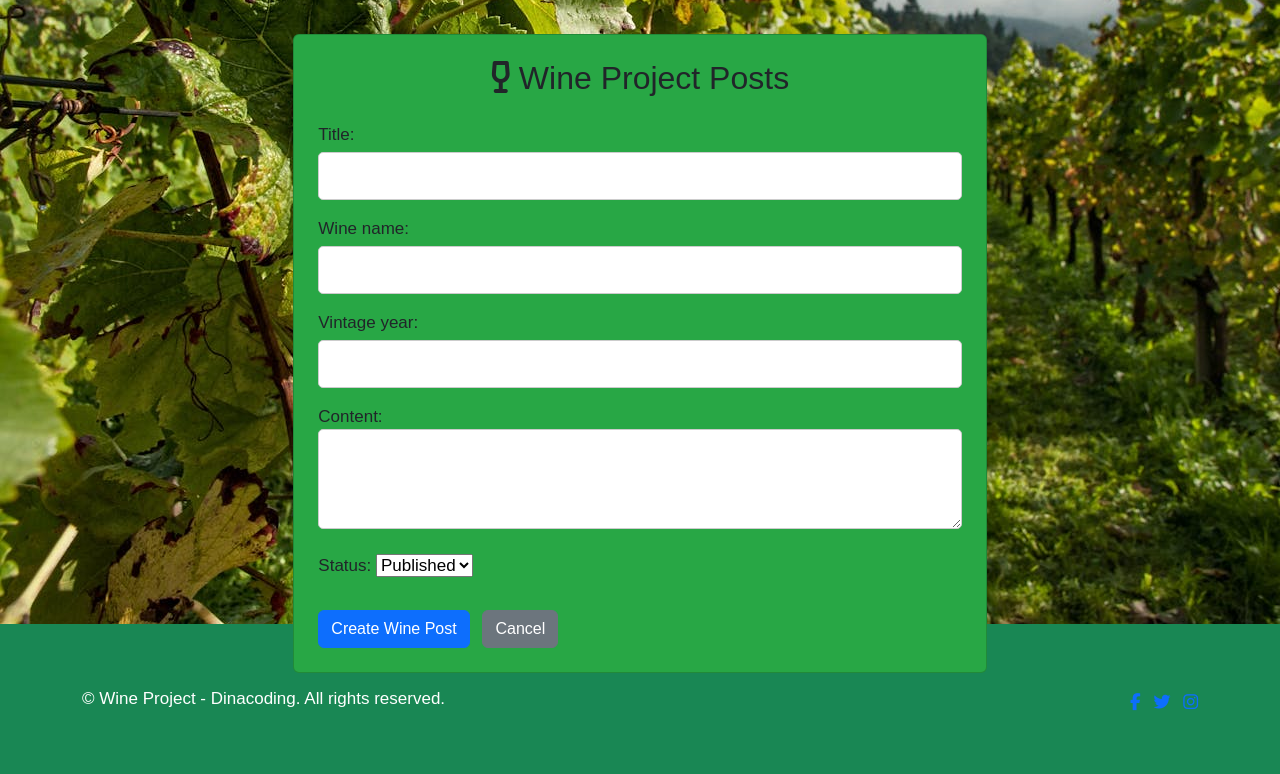
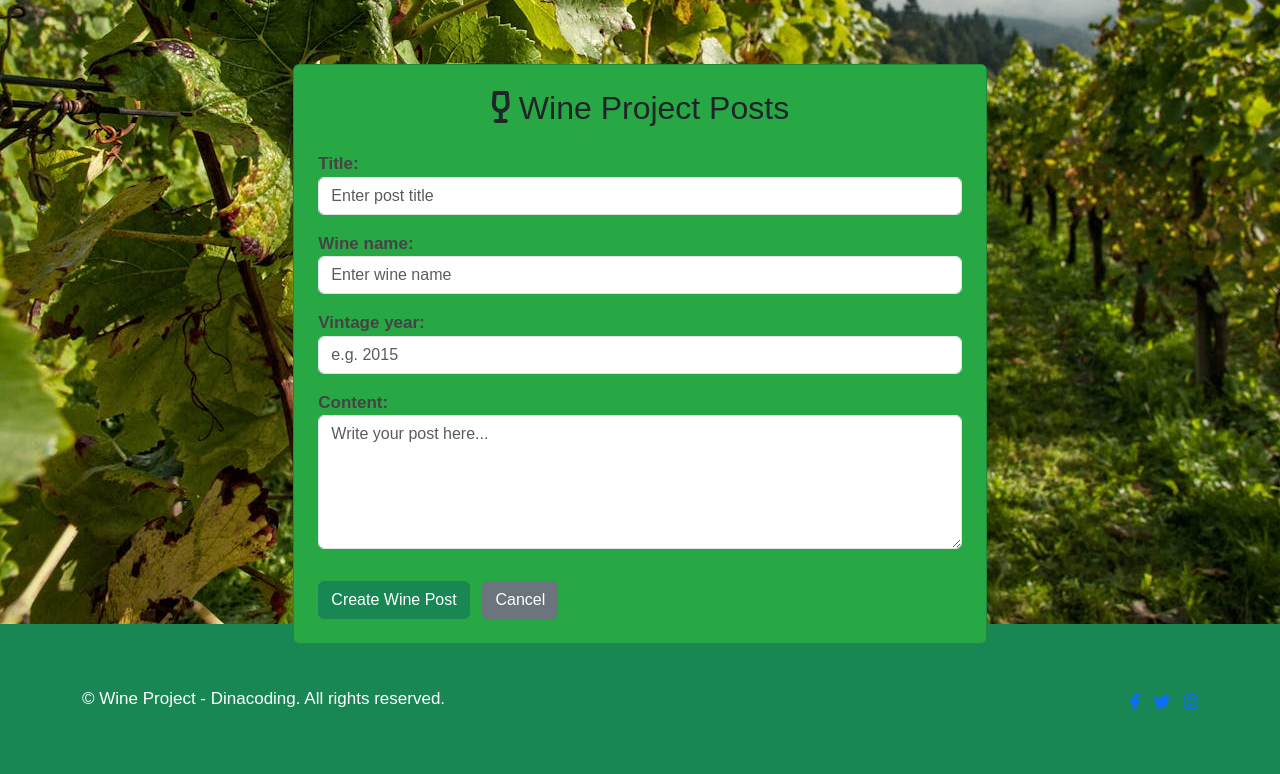
Before and after one commit to Dinacoding/wine_project, a Django app: template wine_app/templates/wine_app/post_form.html in a window 1280 px wide. Shown: the part 203-977 px from the top of the page. Run offline with Django 5.2, Linux system fonts and the light colour scheme; the template is opened without the code that fills it: values that come from a table or form of the project are taken from there, others are empty; parts of the project's set-up code (start-up, migrations or seed data) failed here and were passed over.

Commit message:
Create a edit post modal in the post_detail.html

```diff
--- a/static/css/styles.css
+++ b/static/css/styles.css
@@ -95,16 +95,14 @@ header {
 }
 
 /* Form Input Styles (for specific IDs) */
-input#id_title,
-input#id_wine_name,
-input#id_vintage_year,
 input#id_username,
 input#id_password,
 input#id_email,
 input#id_first_name,
 input#id_last_name,
 input#id_password1,
-input#id_password2 {
+input#id_password2
+{
     background-color: #ffffff;
     /* White */
     color: #2e9164;
@@ -117,17 +115,13 @@ input#id_password2 {
     margin-top: 5px;
 }
 
-textarea {
-    background-color: #ffffff;
-    /* White */
-    color: #2e9164;
-    /* Darker Green */
-    border: 1px solid #ccc;
-    /* Light Gray */
-    padding: 10px;
-    width: 100%;
-    height: 100px;
-    border-radius: 5px;
+.wine-post-form-card-bg {
+    background: #f9f9fc;
+}
+
+.label-form label {
+    font-weight: 600;
+    color: #444;
 }
 
 footer {
--- a/wine_app/forms.py
+++ b/wine_app/forms.py
@@ -6,9 +6,24 @@ from django.contrib.auth.models import User
 class WinePostForm(forms.ModelForm):
     class Meta:
         model = WinePost
-        fields = ['title', 'wine_name', 'vintage_year', 'content', 'status']
+        fields = ['title', 'wine_name', 'vintage_year', 'content']
+        widgets = {
+            'title': forms.TextInput(attrs={'class': 'form-control', 'placeholder': 'Enter post title'}),
+            'wine_name': forms.TextInput(attrs={'class': 'form-control', 'placeholder': 'Enter wine name'}),
+            'vintage_year': forms.NumberInput(attrs={'class': 'form-control', 'placeholder': 'e.g. 2015'}),
+            'content': forms.Textarea(attrs={'class': 'form-control', 'rows': 5, 'placeholder': 'Write your post here...'}),
+        }
 
-
+class winePostEditForm(forms.ModelForm):
+    class Meta:
+        model = WinePost
+        fields = ['title', 'wine_name', 'vintage_year', 'content']
+        widgets = {
+            'title': forms.TextInput(attrs={'class': 'form-control', 'placeholder': 'Enter post title'}),
+            'wine_name': forms.TextInput(attrs={'class': 'form-control', 'placeholder': 'Enter wine name'}),
+            'vintage_year': forms.NumberInput(attrs={'class': 'form-control', 'placeholder': 'e.g. 2015'}),
+            'content': forms.Textarea(attrs={'class': 'form-control', 'rows': 5, 'placeholder': 'Update your post here...'}),
+        }
 
 class UserRegistrationForm(UserCreationForm):
     first_name = forms.CharField(
@@ -65,34 +80,3 @@ class UserRegistrationForm(UserCreationForm):
         if commit:
             user.save()
         return user
-
-
-class UserProfileForm(forms.ModelForm):
-    class Meta:
-        model = UserProfile
-        fields = ['bio']
-        widgets = {
-            'bio': forms.Textarea(attrs={
-                'class': 'form-control',
-                'placeholder': 'Tell us about yourself',
-                'rows': 4
-            })
-        }
-
-    def __init__(self, *args, **kwargs):
-        super().__init__(*args, **kwargs)
-
-class CommentForm(forms.ModelForm):
-    class Meta:
-        model = Comment
-        fields = ['body']
-        widgets = {
-            'body': forms.Textarea(attrs={
-                'class': 'form-control',
-                'placeholder': 'Leave a comment...',
-                'rows': 4
-            })
-        }
-        labels = {
-            'body': '' # No label for the text area
-        }
--- a/wine_app/templates/wine_app/post_form.html
+++ b/wine_app/templates/wine_app/post_form.html
@@ -1,7 +1,8 @@
 {% extends 'base.html' %}
 {% load static %}
-{% block title %}{% if post %}Delete Wine Post{% else %}Create Wine Post{% endif %}{% endblock %}
-
+{% block title %}
+{% if post %}Edit{% else %}Create{% endif %} Delete Wine Post
+{% endblock title %}
 
 {% block content %}
 <div class="container mt-5 mb-5">
@@ -33,7 +34,7 @@
             <div class="alert alert-danger mt-1">{{ error }}</div>
             {% endfor %}
           </div>
-          {% endfor %} {# Non-field errors (e.g., from clean method in form) #}
+          {% endfor %}
           {% if form.non_field_errors %}
           <div class="alert alert-danger">
             {% for error in form.non_field_errors %}
@@ -42,12 +43,9 @@
           </div>
           {% endif %}
 
-          <button type="submit" class="btn btn-primary mt-3">
+          <button type="submit" class="btn btn-success mt-3">
             {% if post %}Update Wine Post{% else %}Create Wine Post{% endif %}
-            {# Button text changes #}
           </button>
-
-          {# Cancel button logic #}
           <a
             href="{% if post %}{% url 'post_detail' slug=post.slug %}{% else %}{% url 'blog' %}{% endif %}"
             class="btn btn-secondary mt-3 ms-2"
--- a/wine_app/urls.py
+++ b/wine_app/urls.py
@@ -11,6 +11,7 @@ urlpatterns = [
     path('register/', views.UserRegisterView.as_view(), name='register'),
     path('login/', views.UserLoginView.as_view(), name='login'),
     path('logout/', views.UserLogoutView.as_view(), name='logout'),
+    path('editpost/', views.EditPostView.as_view(), name='edit_post'),
 
     # Post Management (Function-Based Views)
     path('post/create/', views.create_post, name='create_post'),
```
Also changed, not shown: wine_app/templates/wine_app/blog.html (+6 -8 lines), wine_app/templates/wine_app/post_detail.html (+29 -19 lines).
